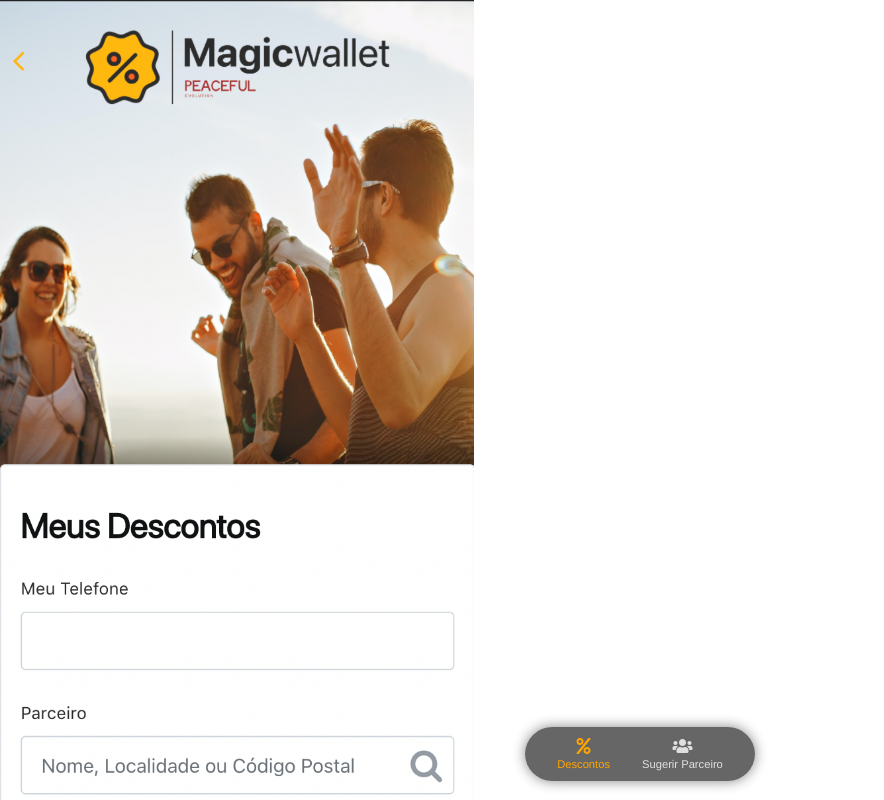
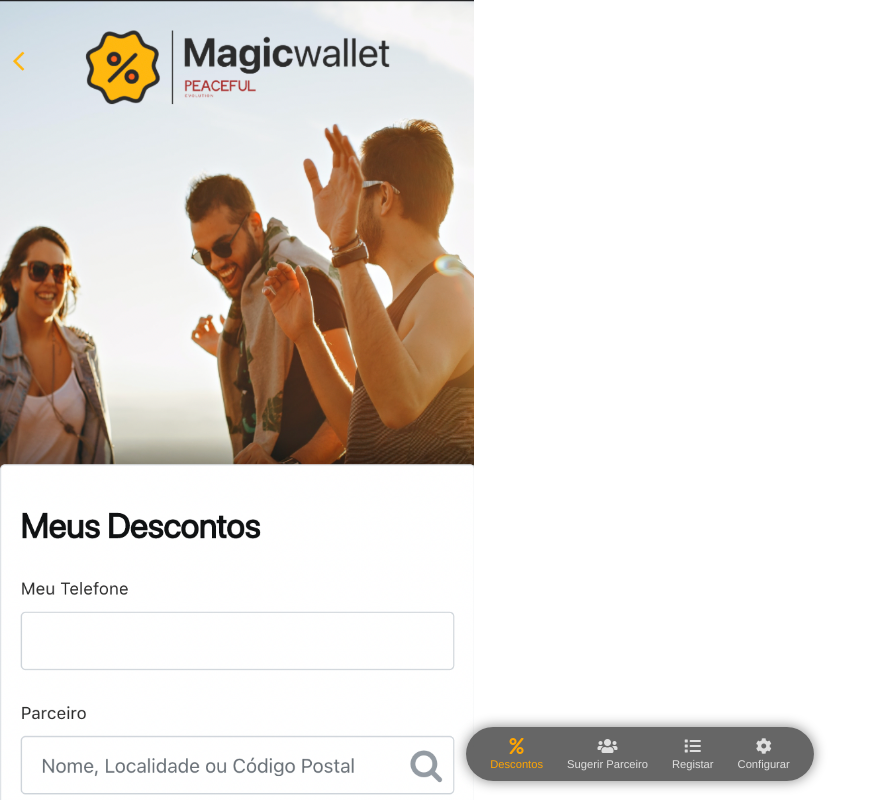
Before and after one commit to xniffing/bottom-bar, a Vue app: page / in a window 1280 px wide. Shown: the top 800 px of the page, without its empty margins (0-884 px from the left). Built offline with nearby package versions, Linux system fonts and the light colour scheme.

Commit message:
4 icons and database config

```diff
--- a/src/App.vue
+++ b/src/App.vue
@@ -1,9 +1,10 @@
 <script setup>
 import BottomBar from './components/BottomBar.vue'
+import database from './data/database.js'
 </script>
 
 <template>
-  <BottomBar></BottomBar>
+  <BottomBar :data="database"></BottomBar>
 </template>
 
 <style>
--- a/src/components/BottomBar.vue
+++ b/src/components/BottomBar.vue
@@ -4,13 +4,9 @@
     :class="isTopScroll || isUpDirection || isBottomScroll ? 'slide-from' : 'slide-to'"
   >
     <div class="bar-items">
-      <div class="bar-item active">
-        <i class="fas fa-percent"></i>
-        <div>Descontos</div>
-      </div>
-      <div class="bar-item">
-        <i class="fas fa-users"></i>
-        <div>Sugerir Parceiro</div>
+      <div v-for="item in props.data" :class="`bar-item ${item.active ? 'active' : ''}`">
+        <i :class="`fas fa-${item.icon}`"></i>
+        <div>{{ item.title }}</div>
       </div>
     </div>
   </div>
@@ -18,6 +14,10 @@
 
 <script setup>
 import { computed, watch, ref } from 'vue'
+
+const props = defineProps({
+  data: Object
+})
 
 let scrollY = ref(0)
 let isUpDirection = ref(true)
@@ -38,7 +38,7 @@ const isTopScroll = computed(() => {
 })
 
 const isBottomScroll = computed(() => {
-  return (window.innerHeight + scrollY.value ) >= document.body.offsetHeight ? true : false
+  return (window.innerHeight + scrollY.value) >= document.body.offsetHeight ? true : false
 })
 </script>
 
@@ -51,7 +51,7 @@ const isBottomScroll = computed(() => {
   justify-content: space-around;
 }
 .bar-items {
-  padding: 0.7rem 2rem;
+  padding: 0.7rem 1.5rem;
   border-radius: 2rem;
   backdrop-filter: blur(10px);
   -webkit-backdrop-filter: blur(10px);
@@ -70,7 +70,7 @@ const isBottomScroll = computed(() => {
   margin-top: 0.2rem;
 }
 .bar-items > div:not(:last-child) {
-  margin-right: 2rem;
+  margin-right: 1.5rem;
 }
 .active {
   color: orange;
--- /dev/null
+++ b/src/data/database.js
@@ -0,0 +1,22 @@
+let database = [
+    {
+        'icon': 'percent',
+        'title': 'Descontos',
+        'active': true
+    }, {
+        'icon': 'users',
+        'title': 'Sugerir Parceiro',
+        'active': false
+
+    }, {
+        'icon': 'list',
+        'title': 'Registar',
+        'active': false
+    }, {
+        'icon': 'cog',
+        'title': 'Configurar',
+        'active': false
+    }
+]
+
+export default database
```
